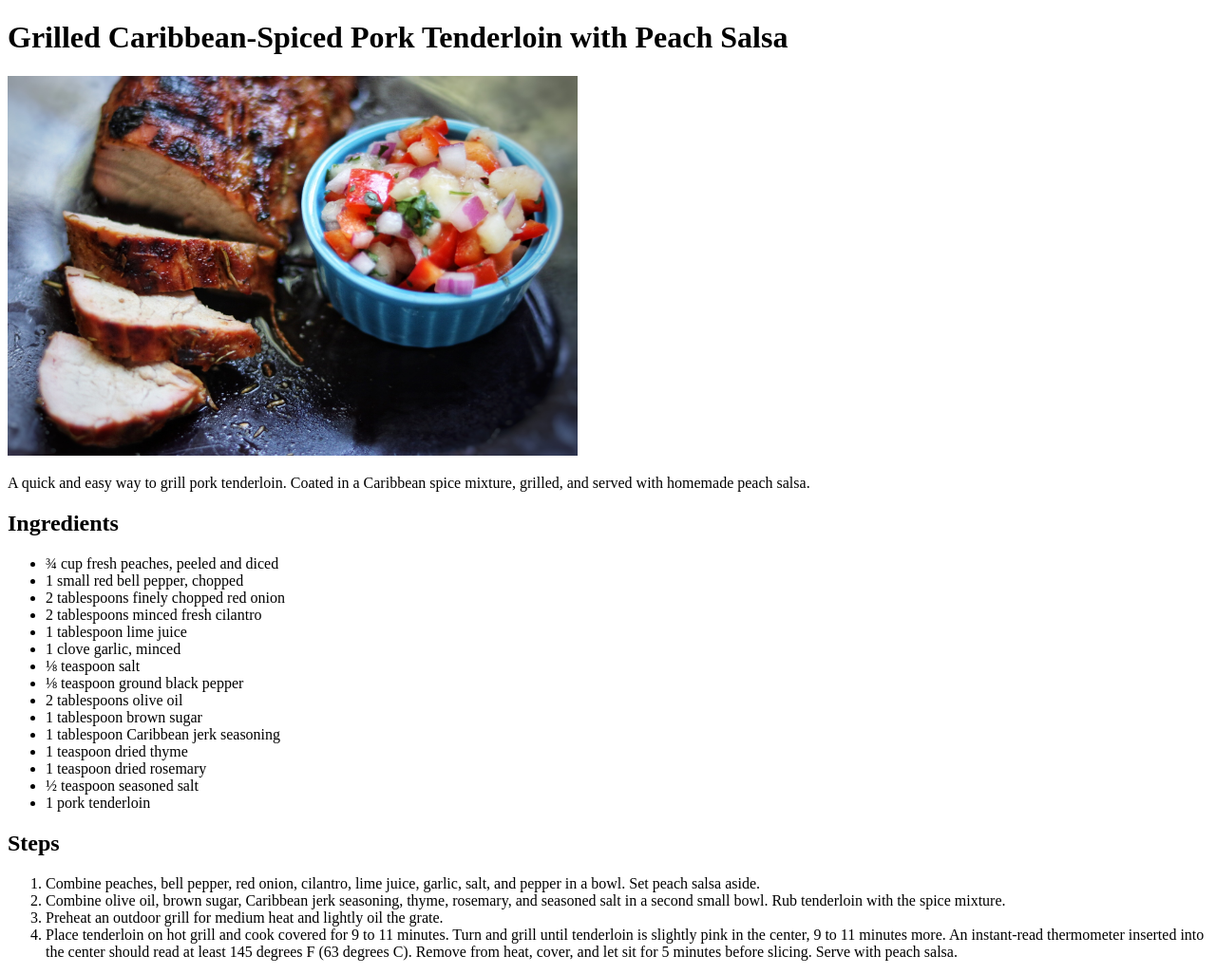
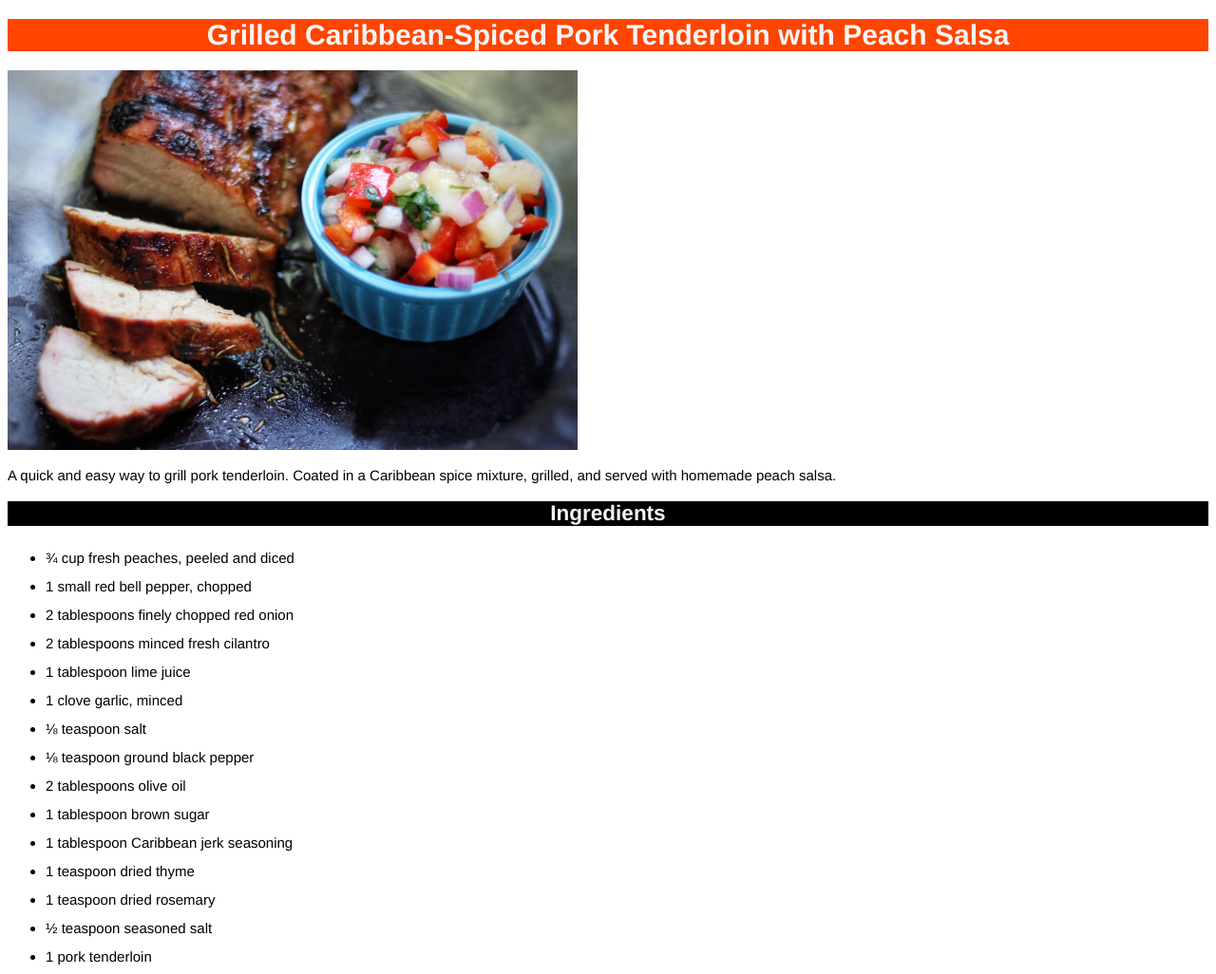
Before and after one commit to JoaoRamoss/odin-recipes, a plain HTML site: page recipes/grilledPork.html in a window 1280 px wide. Shown: the top 1026 px of the page at 95% size. Drawn offline with Linux system fonts and the light colour scheme.

Commit message:
Added some simple CSS

```diff
--- a/recipes/grilledPork.html
+++ b/recipes/grilledPork.html
@@ -3,9 +3,10 @@
 <head>
     <meta charset="UTF-8">
     <title>Grilled Caribbean-Spiced Pork Tenderloin with Peach Salsa</title>
+    <link rel="stylesheet" href="../style.css">
 </head>
 <body>
-    <h1>Grilled Caribbean-Spiced Pork Tenderloin with Peach Salsa</h1>
+    <h1 class="foodTitle">Grilled Caribbean-Spiced Pork Tenderloin with Peach Salsa</h1>
 
     <img src = "../images/pork.jpeg"
       width = "600"
--- /dev/null
+++ b/style.css
@@ -0,0 +1,26 @@
+html {
+    font-family: Helvetica, Arial, sans-serif;
+    font-size: 15px;
+}
+
+h1 {
+    text-align: center;
+    background-color: black;
+    font-weight: bold;
+    color: whitesmoke;
+}
+
+li {
+    line-height: 2rem;
+}
+
+h2 {
+    text-align: center;
+    background-color: black;
+    font-weight: bold;
+    color: whitesmoke;
+}
+
+.foodTitle {
+    background-color: orangered;
+}
```
Also changed, not shown: index.html (+1 -0 lines), recipes/lasagna.html (+2 -1 lines), recipes/lemonPretzel.html (+2 -1 lines), recipes/watermelonSlushy.html (+2 -1 lines).
